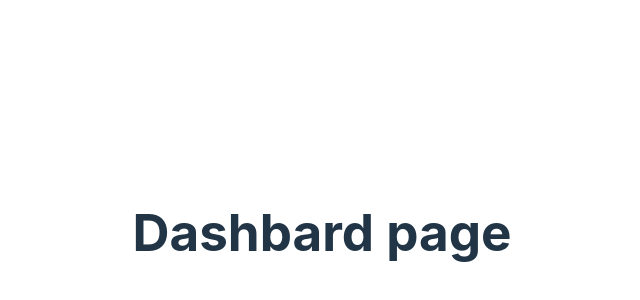
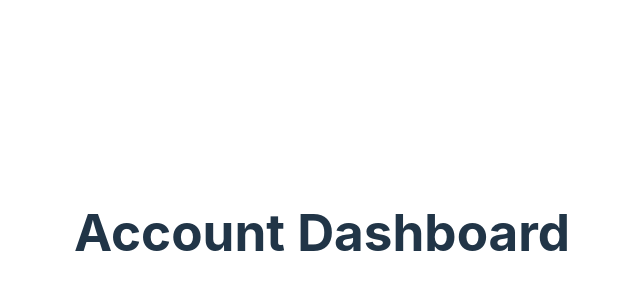
Before and after one commit to ahmadlgohary/ClientAccountHub, a React (Vite) app in the folder Frontend/: page / in a window 1280 px wide. Shown: the part 168-468 px from the top of the page, without its empty margins (318-958 px from the left). Built offline with nearby package versions, Linux system fonts and the light colour scheme.

Commit message:
modified files

```diff
--- a/Frontend/src/App.jsx
+++ b/Frontend/src/App.jsx
@@ -1,13 +1,12 @@
 import { useState } from 'react'
 import './App.css'
 import Dashboard from './Dashboard'
-import sampleData from './sample_data.json'
 
 function App() {
 
   return (
     <>
-      <Dashboard data={sampleData} />
+      <Dashboard />
     </>
   )
 }
--- a/Frontend/src/Dashboard.jsx
+++ b/Frontend/src/Dashboard.jsx
@@ -1,8 +1,10 @@
 import React from "react";
 import "./Dashboard.css"
 
-export default function Dashboard() {
+export default function Dashboard({ }) {
     return (
-        <h1>Dashbard page</h1>
+        <div>
+            <h1>Account Dashboard</h1>
+        </div>
     )
 }
```
